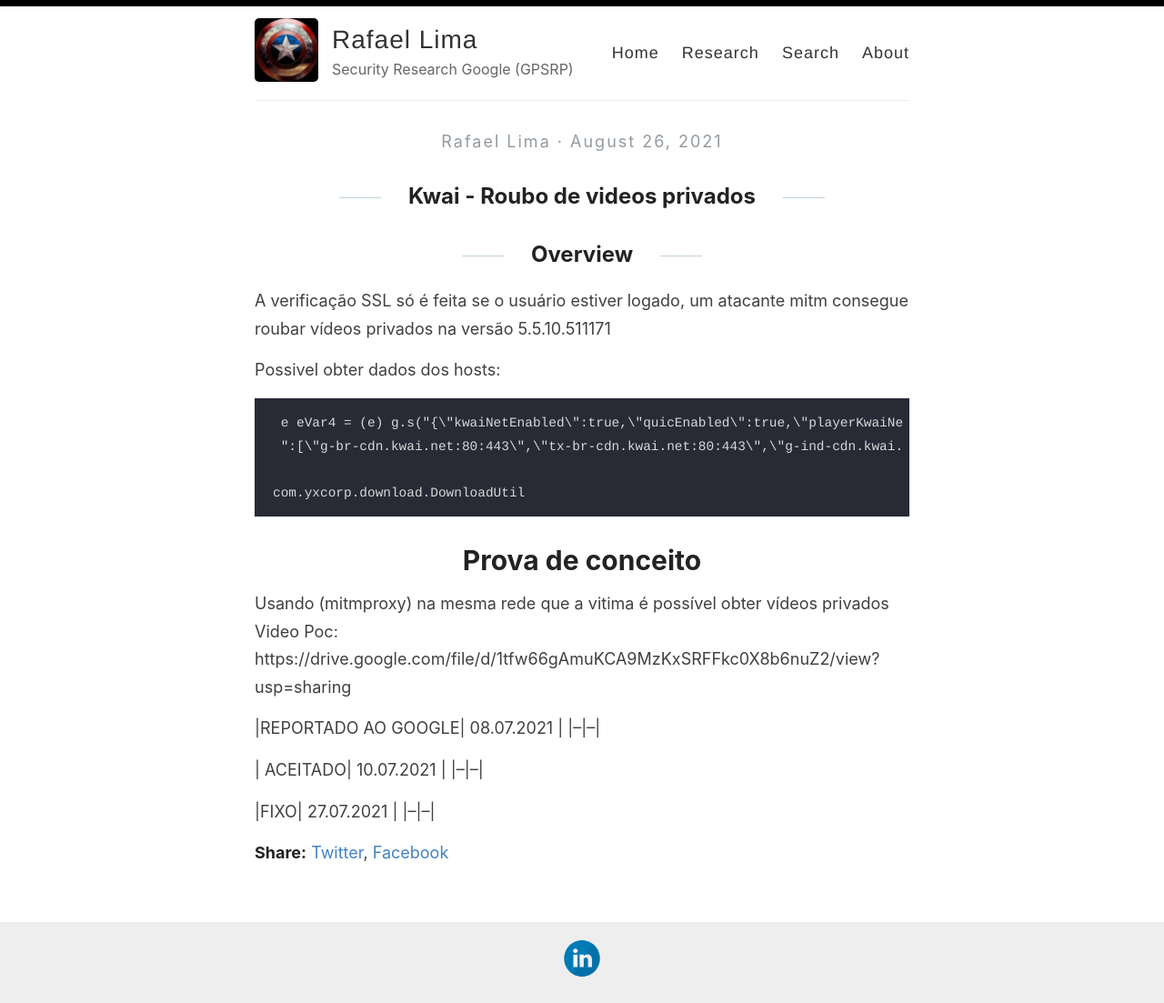
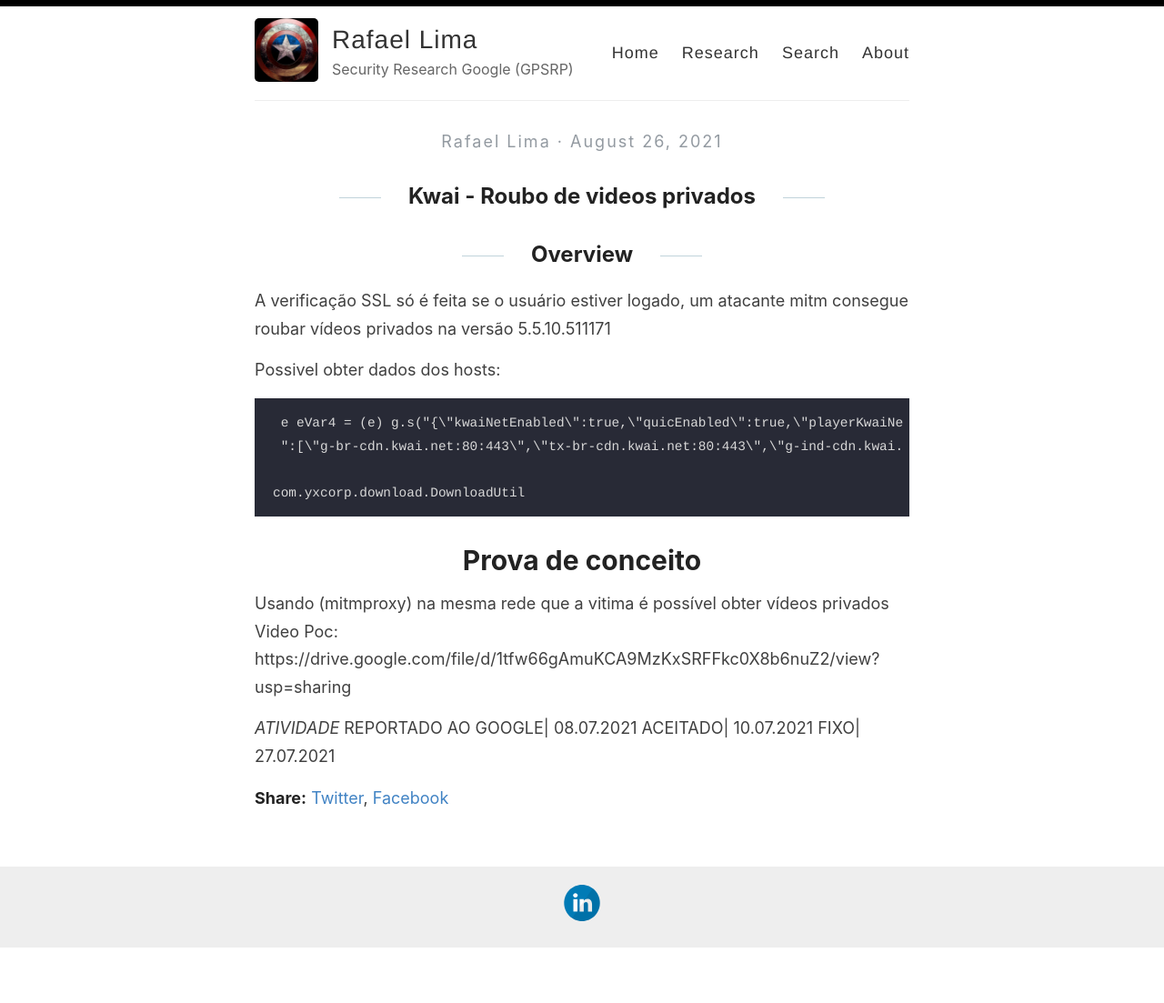
Before and after one commit to rafaellim4/rafaellim4.github.io, a Jekyll site: the page built from _posts/2021-8-26-Kwai-vulnerabilidade.md, in a window 1280 px wide. Shown: the whole page at 91% size. Built offline with Jekyll 4.4.1, drawn with Linux system fonts in a browser that asks for light colours; our own code applies the rules of GitHub Pages for plain Markdown files; after the commit the page ends 1043 px from its top, so only the background shows below that.

Commit message:
Update 2021-8-26-Kwai-vulnerabilidade.md

```diff
--- a/_posts/2021-8-26-Kwai-vulnerabilidade.md
+++ b/_posts/2021-8-26-Kwai-vulnerabilidade.md
@@ -23,11 +23,7 @@ Usando (mitmproxy) na mesma rede que a vitima é possível obter vídeos privado
 Video Poc:
 https://drive.google.com/file/d/1tfw66gAmuKCA9MzKxSRFFkc0X8b6nuZ2/view?usp=sharing
 
-|REPORTADO AO GOOGLE| 08.07.2021 |
-|--|--|
-
-|  ACEITADO| 10.07.2021 |
-|--|--|
-
-|FIXO| 27.07.2021 |
-|--|--|
+*ATIVIDADE*
+REPORTADO AO GOOGLE| 08.07.2021
+ACEITADO| 10.07.2021
+FIXO| 27.07.2021
```
